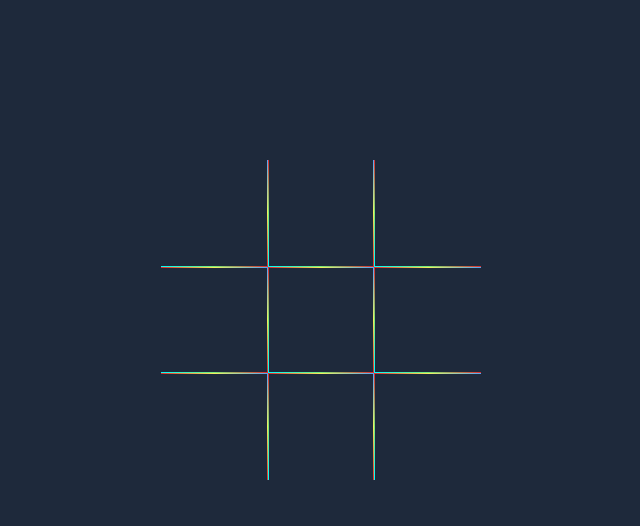
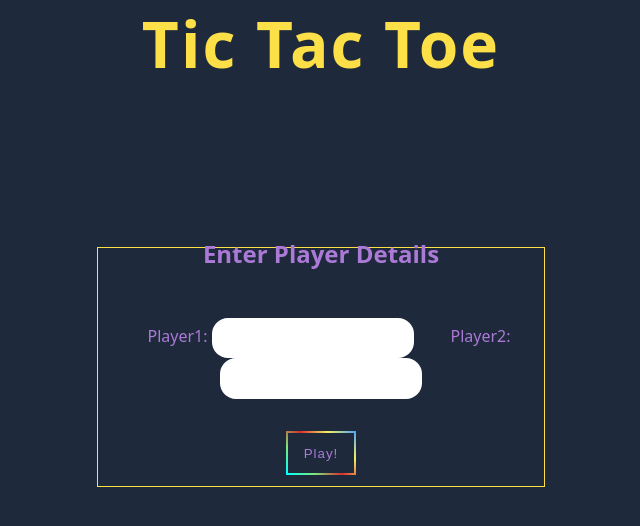
Before and after one commit to RazaNaqsh/project_TicTacToe, a website: page index.html in a window 1280 px wide. Shown: the whole page, without its empty margins (319-959 px from the left). Drawn offline with Linux system fonts and the light colour scheme.

Commit message:
Player detail design done

```diff
--- a/index.html
+++ b/index.html
@@ -11,7 +11,24 @@
 </head>
 
 <body>
-    <div class="container">
+    <header>
+        <h1>Tic Tac Toe</h1>
+    </header>
+    <section class="playerDetails">
+        <h2>Enter Player Details</h2>
+        <form action="" class="playerDetails__form">
+            <span>
+                <label for="player1">Player1: </label>
+                <input type="text" name="" id="player1">
+            </span>
+            <span>
+                <label for="player2">Player2: </label>
+                <input type="text" name="" id="player2">
+                </div>
+                <button id="start">Play!</button>
+        </form>
+    </section>
+    <section class="container">
         <div class="grid-item" data-index="0" style="border-top: none; border-left: none;"></div>
         <div class="grid-item" data-index="1" style="border-top: none;"></div>
         <div class="grid-item" data-index="2" style="border-top: none; border-right: none;"></div>
@@ -21,7 +38,7 @@
         <div class="grid-item" data-index="6" style="border-left: none; border-bottom: none;"></div>
         <div class="grid-item" data-index="7" style="border-bottom: none;"></div>
         <div class="grid-item" data-index="8" style="border-bottom: none; border-right: none;"></div>
-    </div>
+    </section>
 </body>
 
 </html>
--- a/scss/globals/_boilerplate.scss
+++ b/scss/globals/_boilerplate.scss
@@ -8,4 +8,7 @@
 body {
 	background-color: #1e293b;
 	color: var(--color-primary);
+	font-family: system-ui, -apple-system, BlinkMacSystemFont, "Segoe UI", Roboto,
+		Oxygen, Ubuntu, Cantarell, "Open Sans", "Helvetica Neue", sans-serif;
+	position: relative;
 }
--- a/scss/layouts/_container.scss
+++ b/scss/layouts/_container.scss
@@ -1,6 +1,6 @@
 @use "../utilities" as *;
 .container {
-	display: grid;
+	display: none;
 	margin-top: 10rem;
 	margin-inline: auto;
 	height: 40vh;
--- /dev/null
+++ b/scss/layouts/_header.scss
@@ -0,0 +1,8 @@
+@use "../utilities" as *;
+
+header {
+	color: var(--color-secondary);
+	text-align: center;
+	font-size: 2rem;
+	letter-spacing: 2px;
+}
--- a/scss/layouts/_index.scss
+++ b/scss/layouts/_index.scss
@@ -1 +1,3 @@
 @forward "container";
+@forward "header";
+@forward "playeDetails";
--- /dev/null
+++ b/scss/layouts/_playeDetails.scss
@@ -0,0 +1,44 @@
+@use "../utilities" as *;
+
+.playerDetails {
+	border: 1px solid var(--color-secondary);
+	display: block;
+	text-align: center;
+	margin: 10rem auto;
+	width: 35vw;
+	height: 30vh;
+	display: flex;
+	flex-direction: column;
+	justify-content: center;
+	gap: 3rem;
+	span {
+		margin: 1rem;
+	}
+	input {
+		padding: 0.8rem;
+		border-radius: 1rem;
+		border: none;
+		transition: all 150ms ease-in-out;
+		&:focus {
+			outline: solid 3px rgba(115, 192, 255, 0.8);
+		}
+		&:hover {
+			transform: scale(0.95);
+		}
+	}
+	button {
+		display: block;
+		margin-inline: auto;
+		margin-top: 2rem;
+		padding: 0.8rem 1rem;
+		border-radius: 1rem;
+		background: none;
+		letter-spacing: 1px;
+		border-image: var(--gradient);
+		color: var(--color-primary);
+		transition: all 150ms ease-in-out;
+		&:hover {
+			transform: scale(0.9);
+		}
+	}
+}
--- a/scss/utilities/_variable.scss
+++ b/scss/utilities/_variable.scss
@@ -9,4 +9,5 @@
 		)
 		1;
 	--color-primary: #ab79d6;
+	--color-secondary: #fde047;
 }
```
Also changed, not shown: dist/style.css, 1 other file.
